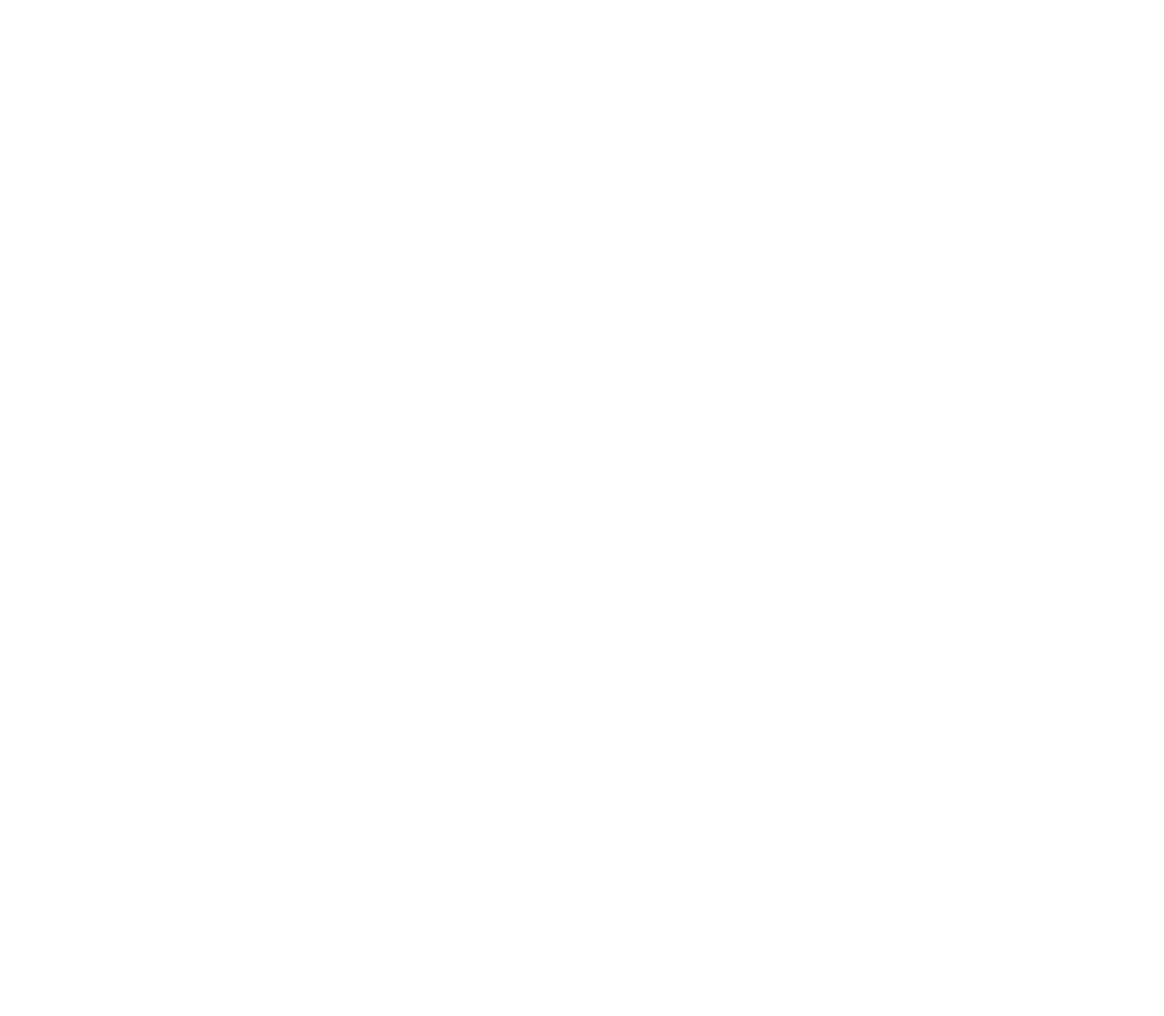
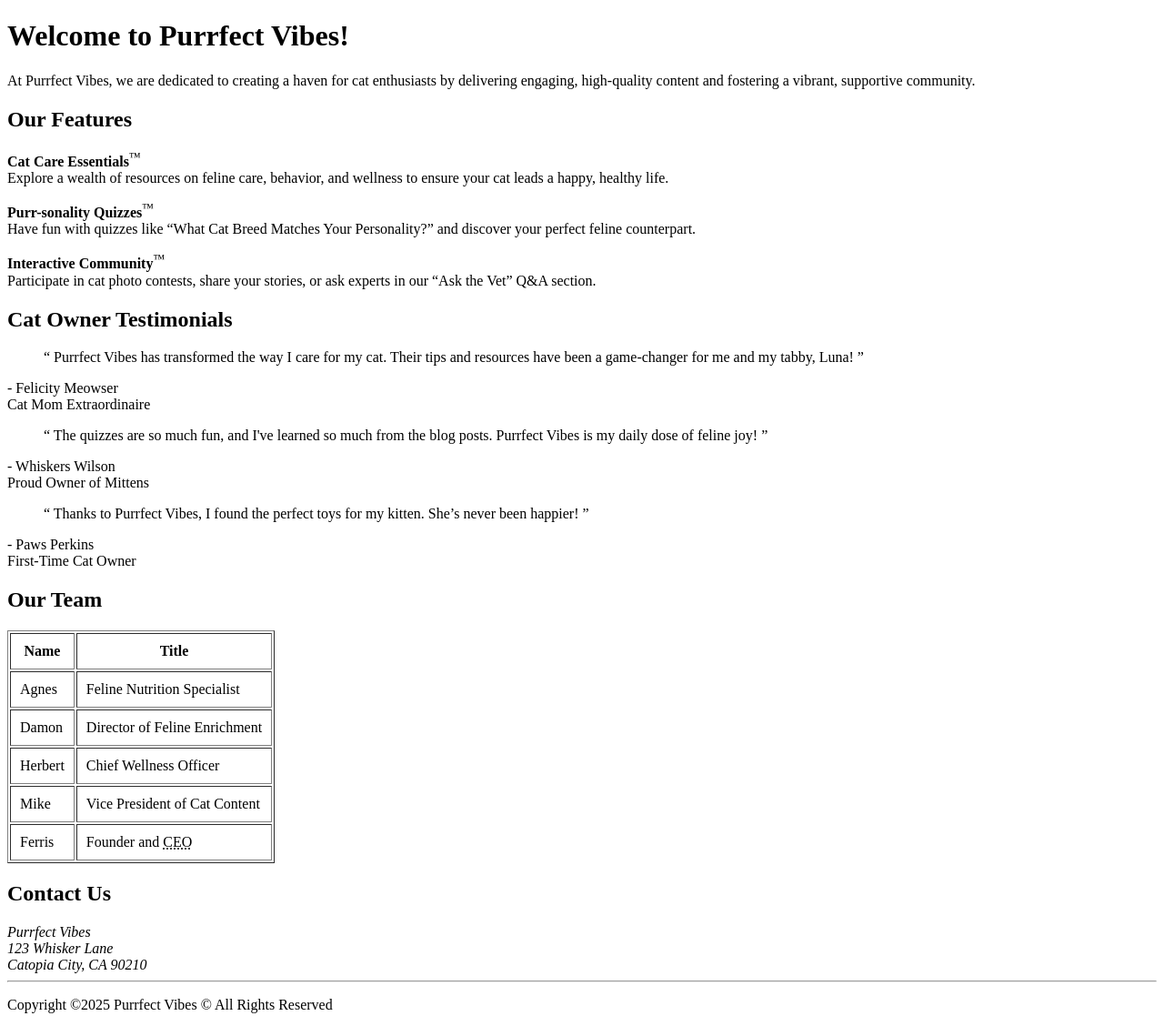
Before and after one commit to kayworks256/COMM672_assignmentM2, a plain HTML site: page index.html in a window 1280 px wide. Shown: the whole page at 91% size. Before the commit the page ends 800 px from the top, so only its background shows below. Drawn offline with Linux system fonts and the light colour scheme.

Commit message:
The content added

```diff
--- a/index.html
+++ b/index.html
@@ -3,9 +3,112 @@
 <head>
     <meta charset="UTF-8">
     <meta name="viewport" content="width=device-width, initial-scale=1.0">
-    <title>Document</title>
+    <title>Welcome to Purrfect Vibes - Your Trusted Source for Feline Wellness and Community</title>
 </head>
 <body>
+    <header>
+        <h1 id="headings">Welcome to Purrfect Vibes!</h1>
+        <p>
+            At Purrfect Vibes, we are dedicated to creating a haven for cat enthusiasts by delivering engaging, high-quality content and fostering a vibrant, supportive community.
+        </p>
+    </header>
+    <main>
+        <h2 id="headings">Our Features</h2>
+        <p class="features">
+            <b>Cat Care Essentials</b><sup>&trade;</sup><br>Explore a wealth of resources on feline care, behavior, and wellness to ensure your cat leads a happy, healthy life.
+        </p>
+        <p class="features">
+            <b>Purr-sonality Quizzes</b><sup>&trade;</sup><br>Have fun with quizzes like “What Cat Breed Matches Your Personality?” and discover your perfect feline counterpart.
+        </p>
+        <p class="features">
+            <b>Interactive Community</b><sup>&trade;</sup><br>Participate in cat photo contests, share your stories, or ask experts in our “Ask the Vet” Q&A section.
+        </p>
+    </main>
+    <section>
+        <h2 id="headings">Cat Owner Testimonials</h2>
+        <blockquote>
+            <q>
+                Purrfect Vibes has transformed the way I care for my cat. Their tips and resources have been a game-changer for me and my tabby, Luna!
+            </q>
+
+        </blockquote>
+        <p>
+            - Felicity Meowser<br>Cat Mom Extraordinaire
+        </p>
+        <blockquote>
+            <q>
+                The quizzes are so much fun, and I&apos;ve learned so much from the blog posts. Purrfect Vibes is my daily dose of feline joy!
+            </q>
+        </blockquote>
+        <p>
+            - Whiskers Wilson<br>Proud Owner of Mittens
+        </p>
+        <blockquote>
+            <q>
+                Thanks to Purrfect Vibes, I found the perfect toys for my kitten. She’s never been happier!
+            </q>
+        </blockquote>
+            <p>
+                - Paws Perkins<br>First-Time Cat Owner
+            </p>
+    </section>
+    <section>
+        <h2 id="headings">Our Team</h2>
+        <table border="1" cellpadding="10" cellspace="0">
+            <thead>
+                <tr>
+                    <th>Name</th>
+                    <th>Title</th>
+                </tr>
+            </thead>
+            <tr>
+                <td>Agnes</td>
+                <td>Feline Nutrition Specialist</td>
+            </tr>
+            <tr>
+                <td>Damon</td>
+                <td>Director of Feline Enrichment</td>
+            </tr>
+            <tr>
+                <td>Herbert</td>
+                <td>Chief Wellness Officer</td>
+            </tr>
+            <tr>
+                <td>Mike</td>
+                <td>Vice President of Cat Content</td>
+            </tr>
+            <tr>
+                <td>Ferris</td>
+                <td>Founder and <abbr title="Chief Excitement Officer">CEO</abbr></td>
+            </tr>
+        </table>
+    </section>
+    <section>
+        <h2 id="headings">Contact Us</h2>
+        <address>
+            Purrfect Vibes<br>123 Whisker Lane<br>Catopia City, CA 90210
+        </address>
+    </section>
+    <hr>
+    <footer>
+        <p>Copyright ©2025 Purrfect Vibes &copy; All Rights Reserved</p>
+    </footer>
+
+
+
+
+
+
+
+
+
+
+
+
+
+
+
+
 
 </body>
 </html>
```
